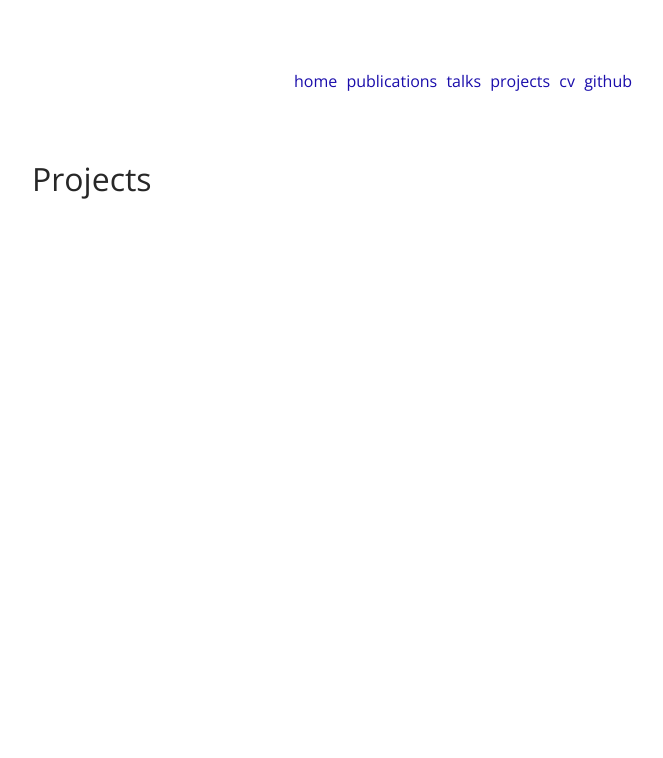
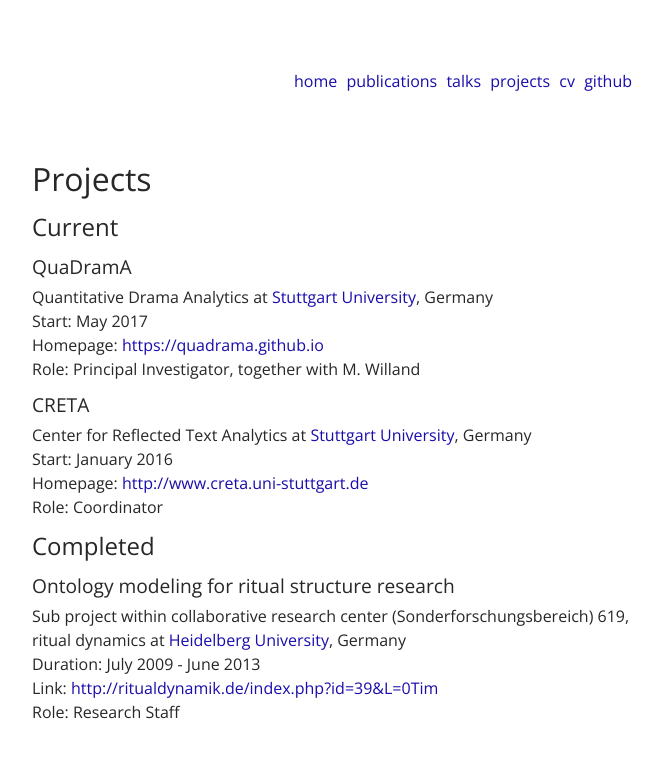
Before and after one commit to nilsreiter/nilsreiter.github.io, a Jekyll site: the page built from projects.md, in a window 1280 px wide. Shown: the top 758 px of the page, without its empty margins (308-971 px from the left). Built offline with Jekyll 4.4.1, drawn with Linux system fonts in a browser that asks for light colours.

Commit message:
projects and cv

```diff
--- /dev/null
+++ b/_data/locations.yml
@@ -0,0 +1,8 @@
+stuttgart:
+  name: Stuttgart University
+  country: Germany
+  link: http://www.uni-stuttgart.de
+heidelberg:
+  name: Heidelberg University
+  country: Germany
+  link: http://www.uni-heidelberg.de
--- /dev/null
+++ b/_data/projects.yml
@@ -0,0 +1,23 @@
+current:
+  - title: QuaDramA
+    subtitle: Quantitative Drama Analytics
+    link: https://quadrama.github.io
+    role: Principal Investigator, together with M. Willand
+    time: May 2017
+    location: stuttgart
+    funding: VolkswagenStiftung
+    budget: 449.900
+  - title: CRETA
+    subtitle: Center for Reflected Text Analytics
+    link: http://www.creta.uni-stuttgart.de
+    role: Coordinator
+    time: January 2016
+    location: stuttgart
+completed:
+  - title: Ontology modeling for ritual structure research
+    subtitle: Sub project within collaborative research center (Sonderforschungsbereich) 619, *ritual dynamics*
+    link: "http://ritualdynamik.de/index.php?id=39&L=0Tim"
+    time: July 2009 - June 2013
+    location: heidelberg
+    role: Research Staff
+    funding: DFG
--- a/assets/css/main.scss
+++ b/assets/css/main.scss
@@ -263,3 +263,25 @@ blockquote {
 		}
 	}
 }
+
+/**
+ * publications
+ */
+
+.publication {
+	span.booktitle {
+  	font-style: italic;
+	}
+
+span.title {
+  font-weight: bold;
+}
+
+span.journal {
+  font-style: italic;
+}
+
+.abstract {
+  font-size:0.8em;
+}
+}
--- /dev/null
+++ b/cv.md
@@ -0,0 +1,29 @@
+---
+layout: page
+title: Curriculum Vitae
+---
+
+## Professional Experience
+- since April 2014
+  - Postdoc and Researcher at the Institute of Natural Language Processing (IMS), Stuttgart University
+  - Tasks: Scientific coordination of the Center for Reflected Text Analytics (since Jan. 2016, [projects](/projects)), research between Digital Humanities and Computational Linguistics, Development of a Digital Humanities study program, teaching
+- October 2007 – March 2014
+  - Researcher at Department of Computational Linguistics, Heidelberg University
+  - Tasks: Research in the SFB 619 Ritual Dynamics ([projects](/projects)), Support of CLARIN-D working group on Natural Language Processing and Applied Linguistics, administration of computational linguistic resources, student advisory service, advancements to the examination regulations, teaching
+
+
+## Education
+
+- November 2013
+  - PhD in Computational Linguistics at Heidelberg University, Germany
+  - Thesis title: Discovering Structural Similarities in Narrative Texts using Event Alignment Algorithms at Heidelberg University
+  - Supervisor: Prof. Dr. Anette Frank
+  - Grade: magna cum laude
+
+- October 2002 – September 2007:
+  - Computational Linguistics with Computer Science as minor subject at Saarland University, Saarbrücken
+  - Diploma thesis title: *Towards a Linking of FrameNet and SUMO*
+  - Grade: 1.6
+
+- September 2000 – September 2002:
+  - Commercial Information Technology (“Wirtschaftsinformatik”) at University of Applied Sciences Kaiserslautern in Zweibrücken
--- a/projects.md
+++ b/projects.md
@@ -2,3 +2,36 @@
 layout: page
 title: Projects
 ---
+
+## Current
+
+{% for project in site.data.projects.current %}
+{% assign inst = site.data.locations[project.location] %}
+
+### {{ project.title }}
+{{project.subtitle}} at [{{inst.name}}]({{inst.link}}), {{inst.country}}
+
+Start: {{project.time}}
+
+Homepage: [{{project.link}}]({{ project.link }})
+
+Role: {{project.role}}
+
+{% endfor %}
+
+
+## Completed
+
+{% for project in site.data.projects.completed %}
+{% assign inst = site.data.locations[project.location] %}
+
+### {{ project.title }}
+{{project.subtitle}} at [{{inst.name}}]({{inst.link}}), {{inst.country}}
+
+Duration: {{project.time}}
+
+Link: [{{project.link}}]({{ project.link }})
+
+Role: {{project.role}}
+
+{% endfor %}
```
Also changed, not shown: _publications/Echelmeyer2017aa.md (added, +12 -0 lines), _publications/Klinger2016aa.md (added, +17 -0 lines), _publications/Schulz2016aa.md (added, +22 -0 lines).
